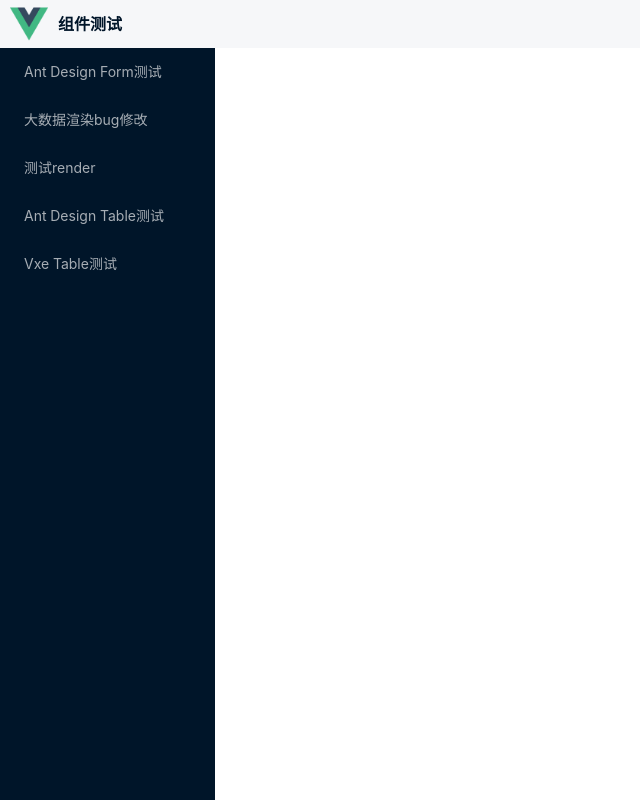
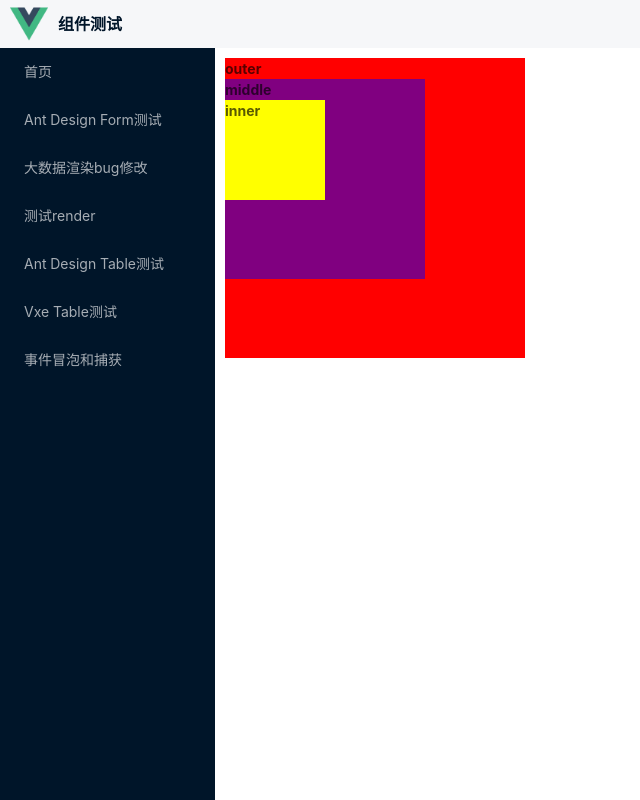
Before and after one commit to jade-liu/vue-antd-admin, a Vue app: page /eventBubblingAndCapturing in a window 1280 px wide. Shown: the whole page, without its empty margins (0-640 px from the left). Built offline with nearby package versions, Linux system fonts and the light colour scheme; what vxe-table would draw is missing.

Commit message:
vant，捕获和冒泡

```diff
--- a/package.json
+++ b/package.json
@@ -16,6 +16,7 @@
     "node-sass": "^4.12.0",
     "sass-loader": "^10.1.1",
     "sortablejs": "^1.14.0",
+    "vant": "^2.12.44",
     "vue": "^2.6.11",
     "vue-router": "^3.5.3",
     "vuex": "^3.6.2",
--- a/src/router/index.js
+++ b/src/router/index.js
@@ -12,31 +12,57 @@ const routes = [
     path: "",
     name: "home",
     component: () => import("@/views/Home/index.vue"),
+    meta: {
+      name: "首页",
+    },
   },
   {
     path: "/antdForm",
     name: "antdForm",
     component: () => import("@/views/AntdForm/index.vue"),
+    meta: {
+      name: "Ant Design Form测试",
+    },
   },
   {
     path: "/largeDataDomRenderTest",
     name: "largeDataDomRenderTest",
     component: () => import("@/views/LargeDataDomRenderTest/index.vue"),
+    meta: {
+      name: "大数据渲染bug修改",
+    },
   },
   {
     path: "/testRender",
     name: "testRender",
     component: () => import("@/views/TestRender/index.vue"),
+    meta: {
+      name: "测试render",
+    },
   },
   {
     path: "/antdTable",
     name: "antdTable",
     component: () => import("@/views/AntdTable/index.vue"),
+    meta: {
+      name: "Ant Design Table测试",
+    },
   },
   {
     path: "/vxeTable",
     name: "vxeTable",
     component: () => import("@/views/VxeTable/index.vue"),
+    meta: {
+      name: "Vxe Table测试",
+    },
+  },
+  {
+    path: "/eventBubblingAndCapturing",
+    name: "eventBubblingAndCapturing",
+    component: () => import("@/views/EventBubblingAndCapturing/index.vue"),
+    meta: {
+      name: "事件冒泡和捕获",
+    },
   },
 ];
 
--- a/src/views/AntdTable/index.vue
+++ b/src/views/AntdTable/index.vue
@@ -1,6 +1,6 @@
 <template>
   <a-table :columns="columns" :data-source="data" :scroll="{ x: 1500, y: 300 }">
-    <a slot="action" slot-scope="text">action</a>
+    <a slot="action">action</a>
   </a-table>
 </template>
 <script>
--- /dev/null
+++ b/src/views/EventBubblingAndCapturing/index.vue
@@ -0,0 +1,53 @@
+<!--
+* @Name：事件冒泡
+* @Author: 刘玉
+* @Date: 2022-03-10 18:26:07
+* @Last Modified by: 刘玉
+* @Last Modified time: 2022-03-10 18:26:07
+-->
+<template>
+  <div id="outer" class="outer" @click="clickOuter">
+    outer
+    <div id="middle" class="middle" @click="clickMiddle">
+      middle
+      <div id="inner" class="inner" @click="clickInner">inner</div>
+    </div>
+  </div>
+</template>
+
+<script>
+export default {
+  methods: {
+    clickOuter() {
+      console.log("clickOuter");
+    },
+    clickMiddle() {
+      console.log("clickMiddle");
+    },
+    clickInner() {
+      console.log("clickInner");
+    },
+  },
+};
+</script>
+
+<style lang="scss" scoped>
+.outer {
+  width: 300px;
+  height: 300px;
+  background-color: red;
+  font-weight: bold;
+}
+.middle {
+  width: 200px;
+  height: 200px;
+  background-color: purple;
+  font-weight: bold;
+}
+.inner {
+  width: 100px;
+  height: 100px;
+  background-color: yellow;
+  font-weight: bold;
+}
+</style>
--- a/src/views/LargeDataDomRenderTest/TimerDialog.vue
+++ b/src/views/LargeDataDomRenderTest/TimerDialog.vue
@@ -1,5 +1,5 @@
 <template>
-  <el-dialog title="提示" :visible.sync="visible" width="30%">
+  <el-dialog title="提示" :visible.sync="visibleSync" width="30%">
     <span>这是一段信息</span>
     <span slot="footer" class="dialog-footer">
       <el-button @click="visible = false">取 消</el-button>
@@ -15,9 +15,15 @@ export default {
   data() {
     return {
       timerNum: 5, // 倒计时Number
+      visibleSync: false
     };
   },
   props: ["visible"],
+  watch: {
+    visible() {
+      this.visibleSync = this.visible
+    }
+  },
   mounted() {
     this.visible = true;
     const timer = setInterval(() => {
--- a/src/views/Layout/index.vue
+++ b/src/views/Layout/index.vue
@@ -22,20 +22,8 @@
           :selected-keys="[selectedKey]"
           @click="changeMenu"
         >
-            <a-menu-item key="antdForm">
-              Ant Design Form测试
-            </a-menu-item>
-            <a-menu-item key="largeDataDomRenderTest">
-              大数据渲染bug修改
-            </a-menu-item>
-            <a-menu-item key="testRender">
-              测试render
-            </a-menu-item>
-            <a-menu-item key="antdTable">
-              Ant Design Table测试
-            </a-menu-item>
-            <a-menu-item key="vxeTable">
-              Vxe Table测试
+            <a-menu-item v-for="item in routes" :key="item.name">
+              {{ item.meta.name }}
             </a-menu-item>
         </a-menu>
       </div>
@@ -54,6 +42,11 @@ export default {
   data() {
     return {
       selectedKey: ''
+    }
+  },
+  computed: {
+    routes() {
+      return this.$router.options.routes
     }
   },
   methods: {
```
Also changed, not shown: src/main.js (+6 -1 lines), 1 other file (tests, documents, lock files or other folders).
